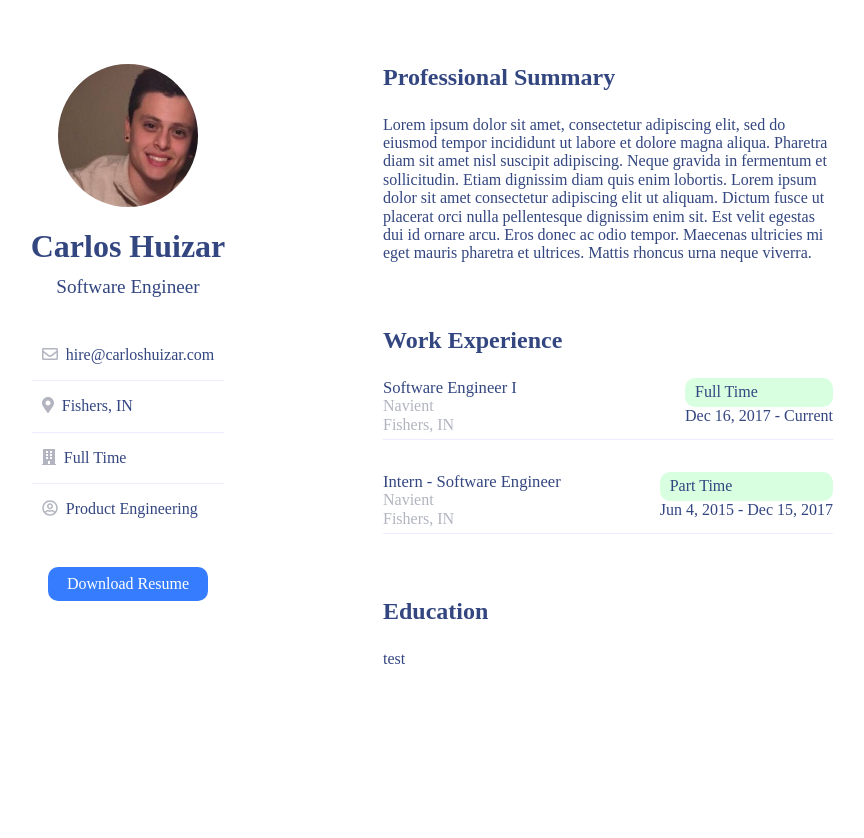
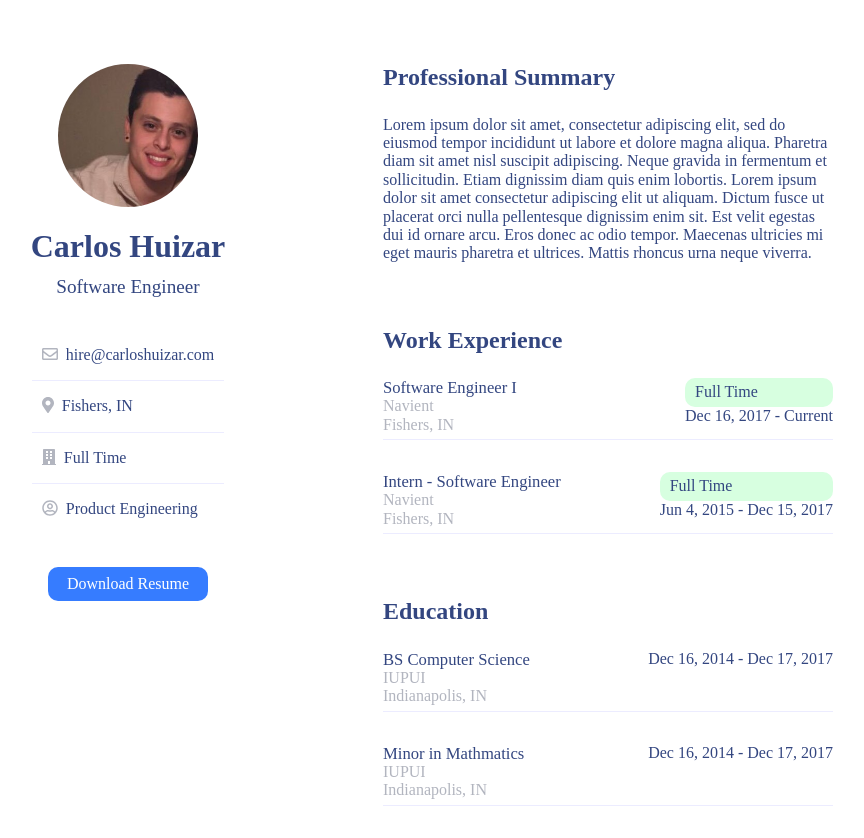
Before and after one commit to cahuizar/PersonalSite, a React (Create React App) app: page / in a window 1280 px wide. Shown: the top 838 px of the page, without its empty margins (272-1136 px from the left). Before the commit the page ends 800 px from the top, so only its background shows below. Built offline with nearby package versions, Linux system fonts and the light colour scheme; the HTML template or start-up script is replaced by a standard one.

Commit message:
Add education data

```diff
--- a/src/components/RightPanel/RightPanel.js
+++ b/src/components/RightPanel/RightPanel.js
@@ -6,7 +6,7 @@ import Item from './Item/Item';
 const RightPanel = () => {
   return (
     <Fragment>
-      <Section heading='Professional Summary'>
+      <Section hideHeadingMobile={true} heading='Professional Summary'>
         <p>
           Lorem ipsum dolor sit amet, consectetur adipiscing elit, sed do
           eiusmod tempor incididunt ut labore et dolore magna aliqua. Pharetra
@@ -20,9 +20,12 @@ const RightPanel = () => {
       </Section>
       <Section heading='Work Experience'>
         <Item heading="Software Engineer I" company="Navient" location="Fishers, IN" workingTime="Full Time" date="Dec 16, 2017 - Current"  />
-        <Item heading="Intern - Software Engineer" company="Navient" location="Fishers, IN" workingTime="Part Time" date="Jun 4, 2015 - Dec 15, 2017"  />
+        <Item heading="Intern - Software Engineer" company="Navient" location="Fishers, IN" workingTime="Full Time" date="Jun 4, 2015 - Dec 15, 2017"  />
       </Section>
-      <Section heading='Education'>test</Section>
+      <Section heading='Education'>
+        <Item heading="BS Computer Science" location="Indianapolis, IN" education="IUPUI" date="Dec 16, 2014 - Dec 17, 2017"  />
+        <Item heading="Minor in Mathmatics" location="Indianapolis, IN" education="IUPUI"  date="Dec 16, 2014 - Dec 17, 2017"  />
+      </Section>
     </Fragment>
   );
 };
```
